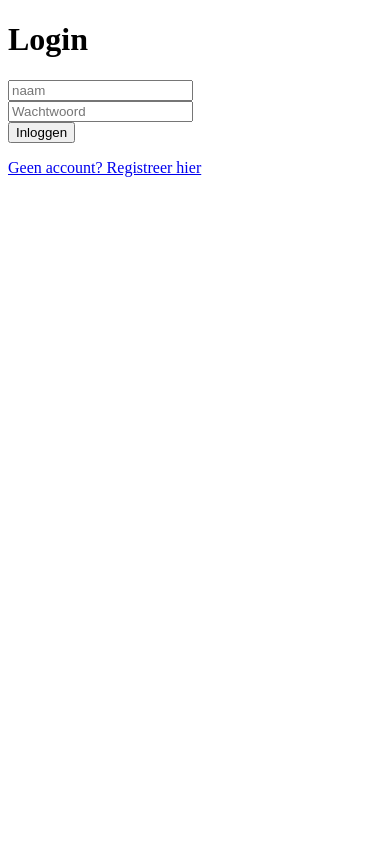
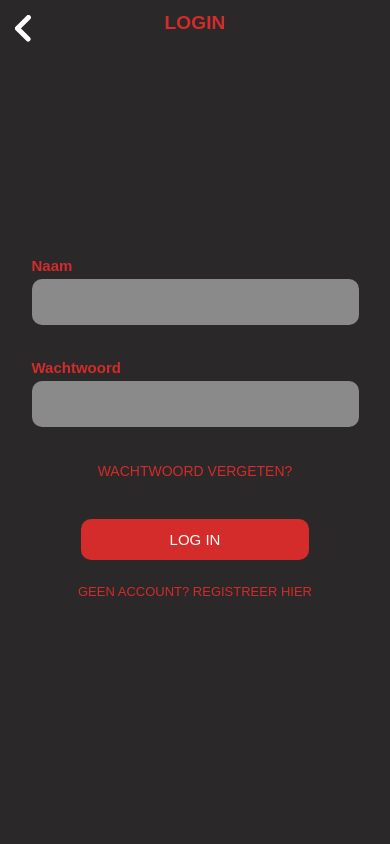
Before and after one commit to Yonder-ICT-Mediatechnologie/democratische-bioscoop-v2-team_4, a PHP site: page /auth.php in a window 390 px wide. Run offline with PHP 8.4, Linux system fonts and the light colour scheme.

Commit message:
added files

```diff
--- a/auth.php
+++ b/auth.php
@@ -7,7 +7,7 @@ session_start();
 $host = "localhost";
 $dbname = "project_bioscoop";
 $username = "root";
-$password = "";
+$password = "root";
 
 // Initialize variables to store error and success messages
 $error = "";
@@ -105,49 +105,66 @@ if ($_SERVER["REQUEST_METHOD"] == "POST") {
 <head>
     <meta charset="UTF-8">
     <meta name="viewport" content="width=device-width, initial-scale=1.0">
-    <title>Login</title>
+    <title><?php echo $mode == 'login' ? 'Login' : 'Registreer'; ?></title>
+    <link rel="stylesheet" href="./css/login.css">
 </head>
 
 <body>
+    <a href="index.php" class="backHome">
+        <svg width="16" height="27" viewBox="0 0 16 27" fill="none" xmlns="http://www.w3.org/2000/svg">
+            <line x1="2.49989" y1="13.4985" x2="13.1065" y2="24.1051" stroke="white" stroke-width="5" stroke-linecap="round"/>
+            <line x1="2.81885" y1="13.1066" x2="13.4254" y2="2.5" stroke="white" stroke-width="5" stroke-linecap="round"/>
+        </svg>
+    </a>
     <!-- Display page title based on current mode (Login or Register) -->
     <h1><?php echo $mode == 'login' ? 'Login' : 'Registreer'; ?></h1>
 
     <?php if ($error): ?>
         <!-- Display error message in red if one exists -->
-        <p style="color: red;"><?php echo $error; ?></p>
+        <p class="errorMessage"><?php echo $error; ?></p>
     <?php endif; ?>
 
     <?php if ($success): ?>
         <!-- Display success message in green if one exists -->
-        <p style="color: green;"><?php echo $success; ?></p>
+        <p class="successMessage"><?php echo $success; ?></p>
     <?php endif; ?>
 
     <?php if ($mode == 'login'): ?>
+    <div id="formContainer">
         <!-- Login form - submitted to login.php via POST -->
         <form method="POST" action="auth.php">
             <!-- Username input field (required) -->
-            <input type="text" name="naam" placeholder="naam" required><br>
+            <label for="Naam">Naam</label>
+            <input type="text" name="naam" required><br>
             <!-- Password input field (required) -->
-            <input type="password" name="wachtwoord" placeholder="Wachtwoord" required><br>
-            <button type="submit">Inloggen</button>
+            <label for="Wachtwoord">Wachtwoord</label>
+            <input type="password" name="wachtwoord" required><br>
+            <a class="forgotPassword" href="#">Wachtwoord vergeten?</a>
+            <button type="submit">Log in</button>
         </form>
         <!-- Link to switch to registration mode -->
         <p><a href="auth.php?mode=register">Geen account? Registreer hier</a></p>
+    </div>
     <?php else: ?>
         <!-- Registration form - submitted to login.php via POST -->
+        <div id="formContainer">
             <form method="POST" action="auth.php">
                 <!-- Username input field (required) -->
-            <input type="text" name="naam" placeholder="Naam" required><br>
+                <label for="Naam">Naam</label>
+                <input type="text" name="naam" required><br>
                 <!-- Email input field with validation (required) -->
-            <input type="email" name="email" placeholder="Email" required><br>
+                <label for="Email">Email</label>
+                <input type="email" name="email" required><br>
                 <!-- Password input field (required) -->
-            <input type="password" name="wachtwoord" placeholder="Wachtwoord" required><br>
+                <label for="Wachtwoord">Wachtwoord</label>
+                <input type="password" name="wachtwoord" required><br>
                 <!-- Hidden field to identify this as a registration request -->
                 <input type="hidden" name="register" value="1">
-            <button type="submit">Registreren</button>
+                <button type="submit">Registreer</button>
             </form>
             <!-- Link to switch back to login mode -->
             <p><a href="auth.php?mode=login">Al een account? Log in</a></p>
+        </div>
     <?php endif; ?>
 </body>
 
--- /dev/null
+++ b/css/login.css
@@ -0,0 +1,248 @@
+* {
+    margin: 0;
+    padding: 0;
+    box-sizing: border-box;
+}
+
+.pragati-narrow-regular {
+    font-family: "Pragati Narrow", sans-serif;
+    font-weight: 400;
+    font-style: normal;
+}
+
+.pragati-narrow-bold {
+    font-family: "Pragati Narrow", sans-serif;
+    font-weight: 700;
+    font-style: normal;
+}
+
+body {
+    background-color: #2A2828;
+    min-height: 100vh;
+    display: flex;
+    flex-direction: column;
+    align-items: center;
+    font-family: "Pragati Narrow", sans-serif;
+}
+
+.backHome {
+    position: absolute;
+    top: 20px;
+    left: 20px;
+    text-decoration: none;
+    color: white;
+    transition: transform 0.3s ease;
+}
+
+.backHome:hover {
+    transform: scale(1.2);
+}
+
+.successMessage {
+    color: #4CAF50;
+    text-align: center;
+    margin-top: 200px;
+    font-family: "Pragati Narrow", sans-serif;
+    position: absolute;
+}
+
+.errorMessage {
+    color: #D42B2B;
+    text-align: center;
+    margin-top: 200px;
+    font-family: "Pragati Narrow", sans-serif;
+    position: absolute;
+}
+
+h1 {
+    color: #D42B2B;
+    text-align: center;
+    position: absolute;
+    padding-top: 20px;
+    font-family: "Pragati Narrow", sans-serif;
+    font-weight: bold;
+    text-transform: uppercase;
+}
+
+p a {
+    color: #D42B2B;
+    font-family: "Pragati Narrow", sans-serif;
+    text-decoration: none;
+    text-transform: uppercase;
+    font-size: 14px;
+    transition: color 0.3s ease;
+}
+
+p a:hover {
+    color: red;
+    text-decoration: underline;
+}
+
+#formContainer {
+    justify-content: center;
+    align-items: center;
+    min-height: 100vh;
+    width: 100%;
+    display: flex;
+    flex-direction: column;
+}
+
+form {
+    padding: 20px;
+    display: flex;
+    flex-direction: column;
+    min-width: 500px;
+    width: 30%;
+}
+
+input {
+    padding: 10px;
+    margin-bottom: 15px;
+    border: none;
+    border-radius: 10px;
+    font-size: 16px;
+    background-color: #8A8A8A;
+}
+
+input:focus {
+    outline: none;
+}
+
+input[type="text"],
+input[type="email"],
+input[type="password"] {
+    height: 50px;
+    font-family: "Pragati Narrow", sans-serif;
+    margin-bottom: 20px;
+}
+
+.forgotPassword {
+    color: #D42B2B;
+    font-family: "Pragati Narrow", sans-serif;
+    text-decoration: none;
+    text-transform: uppercase;
+    font-size: 14px;
+    transition: color 0.3s ease;
+    align-self: center;
+    margin-top: -10px;
+}
+
+.forgotPassword:hover {
+    color: red;
+    text-decoration: underline;
+}
+
+button {
+    padding: 10px;
+    background-color: #D42B2B;
+    color: white;
+    border: none;
+    border-radius: 10px;
+    font-size: 16px;
+    cursor: pointer;
+    transition: background-color 0.3s ease;
+    text-transform: uppercase;
+    width: 40%;
+    margin: 40px auto 0;
+}
+
+button:hover {
+    background-color: red;
+}
+
+label {
+    display: block;
+    margin-bottom: 5px;
+    font-size: 16px;
+    font-weight: bold;
+    color: #D42B2B;
+}
+
+@media (max-width: 1024px) {
+    form {
+        width: 50%;
+    }
+
+    button {
+        width: 55%;
+    }
+}
+
+@media (max-width: 768px) {
+    body {
+        height: auto;
+    }
+
+    h1 {
+        font-size: 1.4rem;
+        padding-top: 15px;
+    }
+
+    form {
+        width: 70%;
+        padding: 15px;
+        min-width: unset;
+    }
+
+    button {
+        width: 60%;
+        font-size: 15px;
+    }
+}
+
+@media (max-width: 480px) {
+    h1 {
+        font-size: 1.2rem;
+        padding-top: 12px;
+        left: 0;
+        right: 0;
+        width: 100%;
+    }
+
+    .backHome {
+        top: 15px;
+        left: 15px;
+    }
+
+    form {
+        width: 90%;
+        padding: 12px;
+        min-width: unset;
+    }
+
+    input {
+        font-size: 15px;
+    }
+
+    input[type="text"],
+    input[type="email"],
+    input[type="password"] {
+        height: 46px;
+        margin-bottom: 16px;
+    }
+
+    input[type="password"] {
+        margin-bottom: 28px;
+    }
+
+    button {
+        width: 70%;
+        font-size: 15px;
+        padding: 12px;
+        margin-bottom: 10px;
+    }
+
+    label {
+        font-size: 15px;
+    }
+
+    p a {
+        font-size: 13px;
+    }
+
+    .successMessage,
+    .errorMessage {
+        margin-top: 150px;
+        font-size: 15px;
+    }
+}
```
Lines whose indentation alone changed are shown as unchanged.
